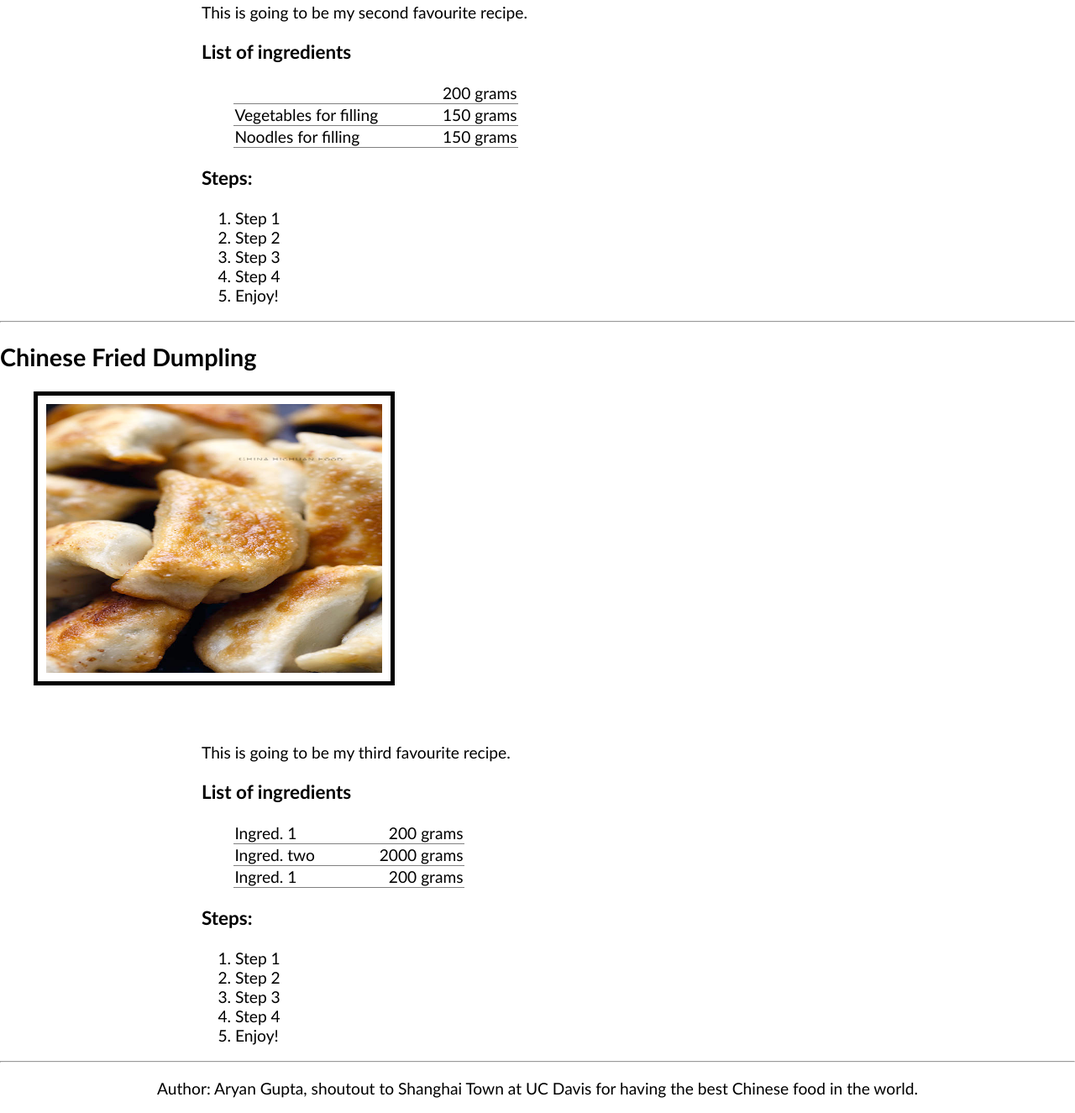
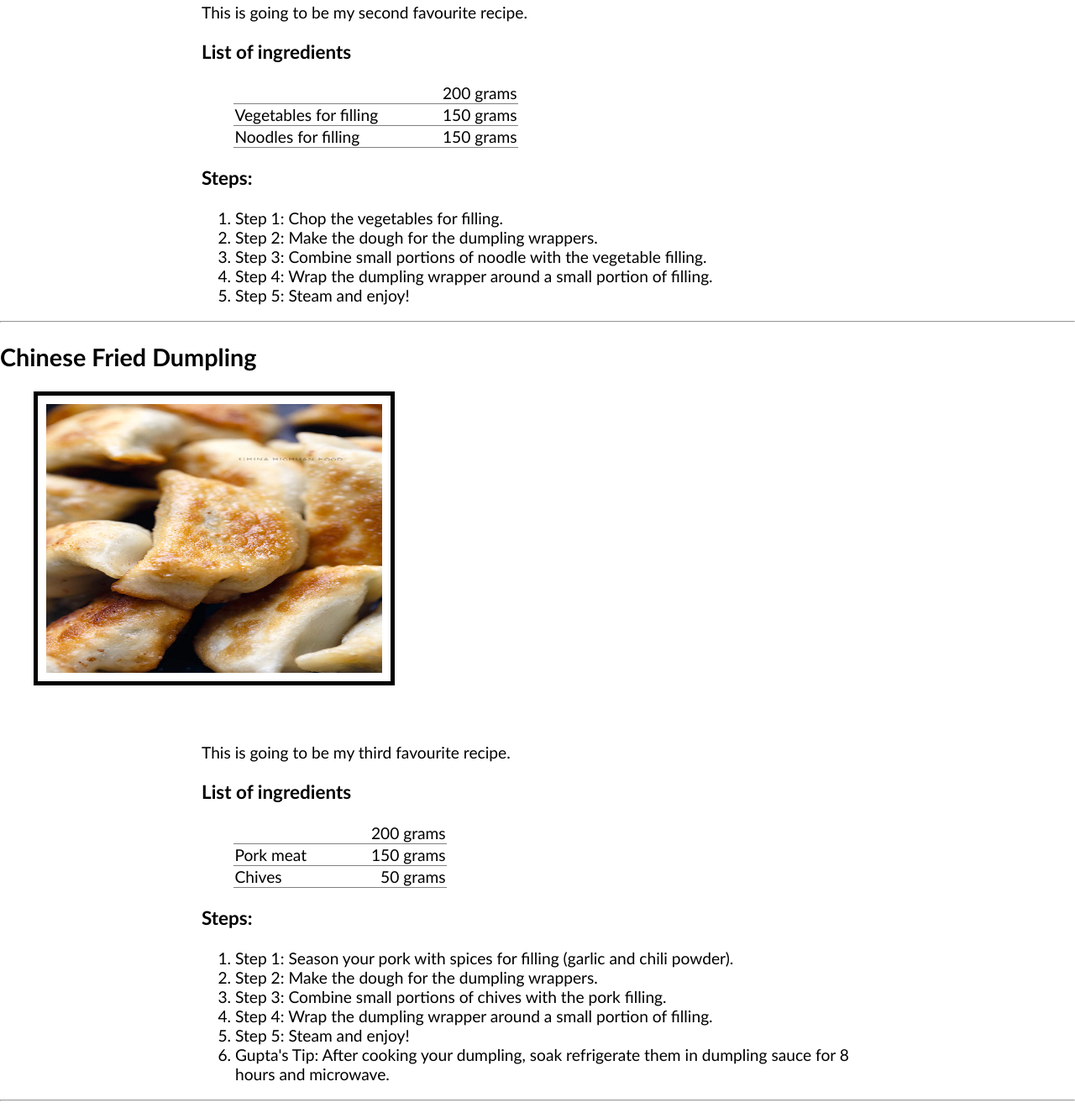
Before and after one commit to aryan2026gupta/My-favourite-chinese-food-recipes., a plain HTML site: page index.html in a window 1280 px wide. Shown: the part 1472-2797 px from the top of the page at 84% size. Drawn offline with Linux system fonts and the light colour scheme.

Commit message:
Update index.html

```diff
--- a/index.html
+++ b/index.html
@@ -64,7 +64,7 @@
 
 <h3>Steps:</h3>
 <ol>
-    <li>Step 1: Make the aspic (meat gelatin). (</li>
+    <li>Step 1: Make the aspic (meat gelatin).</li>
     <li>Step 2: Make the dough for the dumpling wrappers.</li>
     <li>Step 3: Make the filling. </li>
     <li>Step 4: Wrap the dumpling wrapper around a small portion of filling.</li>
@@ -102,12 +102,15 @@
 
         </table>
     <h3>Steps:</h3>
-    <ol>
-        <li>Step 1</li>
-        <li>Step 2</li>
-        <li>Step 3</li>
-        <li>Step 4</li>
-        <li>Enjoy!</li>
+<ol>
+    <li>Step 1: Chop the vegetables for filling.</li>
+    <li>Step 2: Make the dough for the dumpling wrappers.</li>
+    <li>Step 3: Combine small portions of noodle with the vegetable filling.</li>
+    <li>Step 4: Wrap the dumpling wrapper around a small portion of filling.</li>
+    <li>Step 5: Steam and enjoy!</li>
+</ol>
+
+
     </article>
 
 <hr>
@@ -124,28 +127,31 @@
     <h3> List of ingredients </h3>
     <table>
         <tr>
-        <td class="ingredient">Ingred. 1</td>
+        <td class="ingredient"Dough for wrapper</td>
         <td class="amount">200 grams </td>
         </tr>
 
         <tr>
-            <td class="ingredient">Ingred. two</td>
-            <td class="amount">2000 grams</td>
+            <td class="ingredient">Pork meat</td>
+            <td class="amount">150 grams</td>
         </tr>
 
         <tr>
-            <td class="ingredient">Ingred. 1</td>
-            <td class="amount">200 grams</td>
+            <td class="ingredient">Chives</td>
+            <td class="amount">50 grams</td>
         </tr>
 
         </table>
     <h3>Steps:</h3>
-    <ol>
-        <li>Step 1</li>
-        <li>Step 2</li>
-        <li>Step 3</li>
-        <li>Step 4</li>
-        <li>Enjoy!</li>
+
+<ol>
+    <li>Step 1: Season your pork with spices for filling (garlic and chili powder).</li>
+    <li>Step 2: Make the dough for the dumpling wrappers.</li>
+    <li>Step 3: Combine small portions of chives with the pork filling.</li>
+    <li>Step 4: Wrap the dumpling wrapper around a small portion of filling.</li>
+    <li>Step 5: Steam and enjoy!</li>
+    <li>Gupta's Tip: After cooking your dumpling, soak refrigerate them in dumpling sauce for 8 hours and microwave.</li>
+</ol>
 
 </article>
 
```
